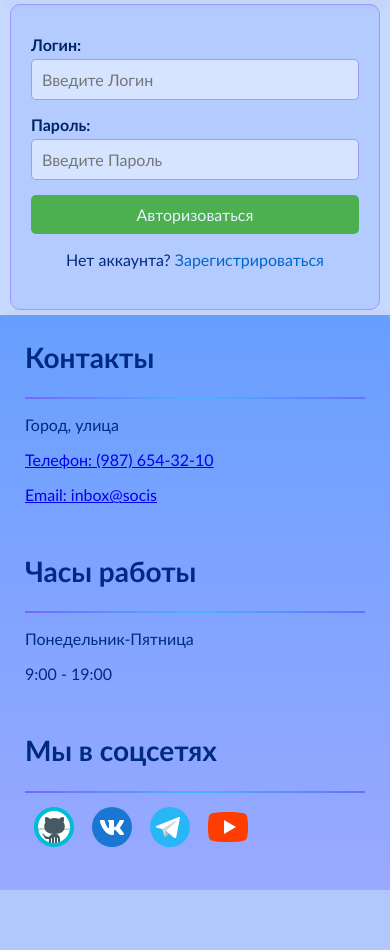
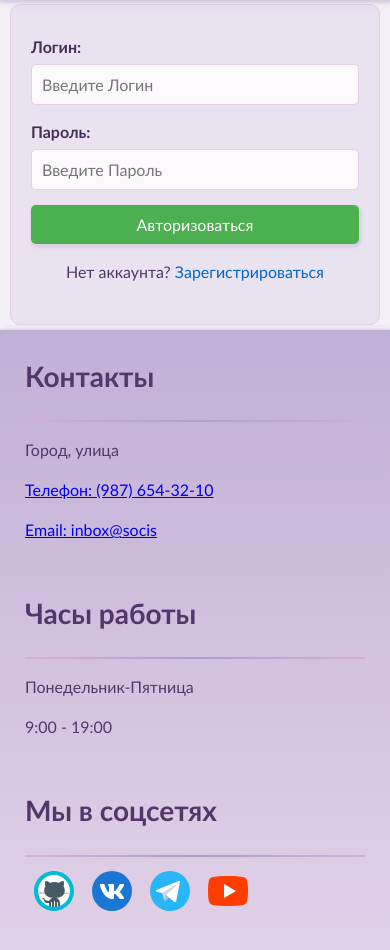
Before and after one commit to GIGABOZIK/SOCIS, a PHP site: page /account/login in a window 390 px wide; the page is wider, and only the part inside the window is pictured. Shown: the part 71-1021 px from the top of that part. Before the commit the page ends 961 px from the top of that part, so only its background shows below. Run offline with PHP 8.4, Linux system fonts and the light colour scheme.

Commit message:
simple restyle

```diff
--- a/src/apps/domains/socis.terabozik.tk/app/views/layouts/default.php
+++ b/src/apps/domains/socis.terabozik.tk/app/views/layouts/default.php
@@ -18,8 +18,12 @@
     <title><?php echo $titlePage . " · " . $titleBrand; ?></title>
 
     <!-- STYLES -->
-    <?php $addVersion = '?v=' . time(); ?>
-    <link rel="stylesheet" href="/public/styles/commonStyles.css<?php echo $addVersion; ?>">
+
+    <link rel="stylesheet" href="/public/styles/commonStyles.css">
+
+    <!-- <?php $addVersion = '?v=' . time(); ?> -->
+    <!-- <link rel="stylesheet" href="/public/styles/commonStyles.css<?php echo $addVersion; ?>"> -->
+
     <!-- <link rel="stylesheet" href="/public/styles/<?php echo $this->routeParams['controller'] . '.css' . $addVersion; ?>"> -->
 
     <!-- SCRIPTS -->
@@ -39,7 +43,7 @@
                 <p><a href="?user=2">user2</a></p> -->
             </float>
             <script>
-                let actPageAutoReload = 0;
+                let actPageAutoReload = 1;
                 let pageAutoReloadTimeSec = 5;
                 if (actPageAutoReload) {
                     setTimeout(function() { location.reload() }, 1000 * pageAutoReloadTimeSec);
--- a/src/apps/domains/socis.terabozik.tk/public/styles/base/_mixins.scss
+++ b/src/apps/domains/socis.terabozik.tk/public/styles/base/_mixins.scss
@@ -40,7 +40,9 @@
 }
 
 //> Shadow
-@mixin text-shadow($x-offset: 1px, $y-offset: 2px, $blur-radius: 3px, $color: $base-text-color) {
-    text-shadow: $x-offset $y-offset $blur-radius $color;
+@mixin text-shadow($x-offset: 1px, $y-offset: 2px, $blur: 3px, $color: $base-text-color) {
+    text-shadow: $x-offset $y-offset $blur $color;
 }
-//` @mixin box-shadow() {}
+@mixin box-shadow($x-offset: 1px, $y-offset: 2px, $blur: 3px, $spread: 4px, $color: $base-color) {
+    box-shadow: $x-offset $y-offset $blur $spread $color;
+}
--- a/src/apps/domains/socis.terabozik.tk/public/styles/base/_normalize.scss
+++ b/src/apps/domains/socis.terabozik.tk/public/styles/base/_normalize.scss
@@ -9,9 +9,16 @@
     //-_-//
 }
 
+html {
+    color-scheme: light dark;
+}
+
 body {
     margin: 0;
     background-color: $page-bg-color;
+    font-family: system-ui, -apple-system, BlinkMacSystemFont, 'Segoe UI', Roboto, Oxygen, Ubuntu, Cantarell, 'Open Sans', 'Helvetica Neue', sans-serif;
+    font-size: 1.125rem;
+    line-height: 1.5;
 }
 
 // html, body { height: 100%; }
@@ -53,10 +60,7 @@ h3 {
 
 button {
     //
-}
-
-a {
-    //
+    @include box-shadow($blur: 2px, $spread: 2px, $color: $base-color);
 }
 
 hr {
@@ -78,3 +82,11 @@ hr {
 // , color.adjust($base-color, $lightness: -10%, $hue: 15deg)
 // , color.adjust($base-color, $lightness: -20%, $hue: -15deg)
 // , color.adjust($base-color, $lightness: -10%, $hue: 15deg)
+
+
+img,
+svg,
+video {
+    max-width: 100%;
+    display: block;
+}
--- a/src/apps/domains/socis.terabozik.tk/public/styles/base/_variables.scss
+++ b/src/apps/domains/socis.terabozik.tk/public/styles/base/_variables.scss
@@ -3,7 +3,11 @@
 
 //:
 // $base-color-dark: #1c2635; //
-$base-color-light: #9abaff;
+$base-color-light: #9abaff; // orig
+// $base-color-light: #ecc8eb;
+// $base-color-light: #ecc8c8;
+// $base-color-light: #a1d0d1;
+$base-color-light: #ddd1e7;
 $base-color: $base-color-light;
 
 //: FONTS
@@ -25,9 +29,10 @@ $base-text-color: color.adjust($base-color, $lightness: -55%);
 $page-bg-color:     color.adjust($base-color, $lightness: 10%);
 
 //> scrollbar
-$scrollbar-wh: 3px;
+$scrollbar-wh: 5px;
 $scrollbar-track-bg-color:      color.adjust($base-color, $lightness: -5%);
-$scrollbar-thumb-bg-color:      color.adjust($base-color, $lightness: -20%);
+// $scrollbar-thumb-bg-color:      color.adjust($base-color, $lightness: -20%);
+$scrollbar-thumb-bg-color:      color.adjust($base-color, $lightness: -25%);
 $scrollbar-thumb-bg-color_h:    color.adjust($base-color, $lightness: -25%);
 $scrollbar-thumb-bg-color_a:    color.adjust($base-color, $lightness: -30%);
 $scrollbar-corner-bg-color:     color.adjust($base-color, $lightness: -20%);
@@ -40,7 +45,8 @@ $header-bg-color:   color.adjust($page-bg-color, $lightness: -10%, $alpha: -0.1,
 $header-height: 70px;
 //>> logo
 $logo-height: 50px;
-$logo-color:            color.adjust($base-color, $lightness: -15%);
+// $logo-color:            color.adjust($base-color, $lightness: -15%);
+$logo-color:            color.adjust($base-color, $lightness: -25%);
 //>> nav
 $h-nav-color:           color.adjust($base-color, $lightness: -15%);
 $h-nav-color_current:   color.adjust($h-nav-color, $lightness: -8%);
--- a/src/apps/domains/socis.terabozik.tk/public/styles/commonStyles.css
+++ b/src/apps/domains/socis.terabozik.tk/public/styles/commonStyles.css
@@ -16,9 +16,16 @@
   box-sizing: border-box;
 }
 
+html {
+  color-scheme: light dark;
+}
+
 body {
   margin: 0;
-  background-color: #cdddff;
+  background-color: #f6f3f8;
+  font-family: system-ui, -apple-system, BlinkMacSystemFont, "Segoe UI", Roboto, Oxygen, Ubuntu, Cantarell, "Open Sans", "Helvetica Neue", sans-serif;
+  font-size: 1.125rem;
+  line-height: 1.5;
 }
 
 .wrapper-1 {
@@ -33,7 +40,7 @@ p {
   font-family: "Trebuchet MS", "Candara", Calibri, Arial;
   font-size: 16px;
   font-weight: normal;
-  color: #002981;
+  color: #523769;
 }
 
 h1 {
@@ -50,7 +57,7 @@ h2 {
   font-family: "Trebuchet MS", "Candara", Calibri, Arial;
   font-size: 28px;
   font-weight: bolder;
-  color: #002981;
+  color: #523769;
 }
 
 h3 {
@@ -58,7 +65,11 @@ h3 {
   font-family: "Trebuchet MS", "Candara", Calibri, Arial;
   font-size: 24px;
   font-weight: bold;
-  color: #002981;
+  color: #523769;
+}
+
+button {
+  box-shadow: 1px 2px 2px 2px #ddd1e7;
 }
 
 hr {
@@ -66,36 +77,43 @@ hr {
   padding: 0;
   height: 2px;
   border: none;
-  background: linear-gradient(to right, transparent 50%, transparent 50%), linear-gradient(to right, #7667ff, #4eb2ff, #6771ff);
+  background: linear-gradient(to right, transparent 50%, transparent 50%), linear-gradient(to right, #d4afd6, #ac9fcd, #ceafd6);
   background-size: 16px 2px, 100% 2px;
+}
+
+img,
+svg,
+video {
+  max-width: 100%;
+  display: block;
 }
 
 ::-webkit-scrollbar {
   /* Весь скроллбар */
-  width: 3px;
-  height: 3px;
-  background: transparent;
+  width: 5px;
+  height: 5px;
 }
 
 ::-webkit-scrollbar-track {
   /* Трек скроллбара */
-  background: #81a9ff;
+  background: linear-gradient(45deg, rgb(57, 135, 212) 10%, #d1c0de, #f39548 90%);
 }
 
 ::-webkit-scrollbar-thumb {
   /* Ползунок */
-  border-radius: 3px;
-  background: #3474ff;
+  border-radius: 5px;
+  background: transparent;
+  box-shadow: 0px 0px 0px 100000vh #d1c0de;
 }
 
 ::-webkit-scrollbar-thumb:hover {
   /* Цвет бегунка при наведении на него курсора */
-  background: #1b63ff;
+  background: #9f7dbb;
 }
 
 ::-webkit-scrollbar-thumb:active {
   /* Цвет бегунка при нажатии */
-  background: #0151ff;
+  background: #936cb3;
 }
 
 ::-webkit-scrollbar-button {
@@ -107,7 +125,7 @@ hr {
 
 ::-webkit-scrollbar-corner {
   /* Уголок */
-  background: #3474ff;
+  background: #ab8ec4;
 }
 
 ::-webkit-resizer {
@@ -196,12 +215,43 @@ header {
   font-family: "Trebuchet MS", "Candara", Calibri, Arial;
   font-size: 14px;
   font-weight: 500;
-  text-shadow: 1px 2px 3px #4e86ff;
-  color: #003cbe;
+  text-shadow: 1px 2px 3px #9f7dbb;
+  color: #724c91;
 }
 
+@media (max-width: 1000px) {
+  .header-cont::after {
+    content: "";
+    background: url("https://upload.wikimedia.org/wikipedia/commons/thumb/b/b2/Hamburger_icon.svg/280px-Hamburger_icon.svg.png");
+    background-size: contain;
+    width: 50px;
+    height: 50px;
+    font-family: "Trebuchet MS", "Candara", Calibri, Arial;
+    font-size: 16px;
+    font-weight: 500;
+    text-shadow: 1px 2px 3px #9f7dbb;
+    color: #a484bf;
+  }
+  .header-cont .navigation {
+    flex-direction: column;
+    position: absolute;
+    top: 0;
+    right: 0;
+    padding: 10px 20px 10px 10px;
+    background-color: rgba(219, 209, 231, 0.9);
+    border-radius: 10px;
+    opacity: 0;
+    transition: 500ms all;
+    transform: translateY(-100%);
+  }
+  .header-cont:hover .navigation, .header-cont:active .navigation {
+    opacity: 1;
+    transform: translateY(0);
+  }
+}
 footer {
-  background: linear-gradient(to bottom, #679fff 0%, #9aa9ff 100%);
+  background: linear-gradient(to bottom, #c2afd6 0%, #e1d1e7 100%);
+  box-shadow: 1px 2px 2px 2px #c2afd6;
 }
 
 .footer-cont {
@@ -309,14 +359,14 @@ footer {
   border-radius: 0 10px 10px 0;
 }
 .slider .controls button:hover {
-  background-color: #b4cbff;
+  background-color: #e9e2f0;
 }
 .slider .controls button:active {
-  background-color: #6797ff;
+  background-color: #c4afd6;
 }
 
 main {
-  background-color: #c8d9ff;
+  background-color: #f3eff7;
 }
 
 .features {
@@ -373,8 +423,8 @@ form.account {
   max-width: 400px;
   margin: 5px auto;
   padding: 30px 20px;
-  background-color: #b4cbff;
-  border: 1px solid #9c9aff;
+  background-color: #e9e2f0;
+  border: 1px solid #e4d1e7;
   border-radius: 10px;
 }
 form.account label {
@@ -383,7 +433,7 @@ form.account label {
   font-family: "Trebuchet MS", "Candara", Calibri, Arial;
   font-size: 16px;
   font-weight: bold;
-  color: #002167;
+  color: #452e58;
 }
 form.account input[type=text],
 form.account input[type=email],
@@ -392,13 +442,13 @@ form.account input[type=password], form.account textarea {
   width: 100%;
   padding: 10px;
   margin-bottom: 15px;
-  border: 1px solid #9c9aff;
+  border: 1px solid #e4d1e7;
   border-radius: 5px;
-  background-color: #d7e4ff;
+  background-color: #fbf9fc;
   font-family: Calibri, Arial;
   font-size: 16px;
   font-weight: normal;
-  color: #002167;
+  color: #452e58;
 }
 form.account button[type=submit] {
   display: block;
@@ -413,7 +463,7 @@ form.account button[type=submit] {
   font-family: Calibri, Arial;
   font-size: 16px;
   font-weight: normal;
-  color: #e7f2ff;
+  color: white;
 }
 form.account button[type=submit]:hover {
   background-color: #449d48;
--- a/src/apps/domains/socis.terabozik.tk/public/styles/components/_component-footer.scss
+++ b/src/apps/domains/socis.terabozik.tk/public/styles/components/_component-footer.scss
@@ -5,7 +5,7 @@
 footer {
     // background-color: $footer-bg-color;
     background: linear-gradient(to bottom, $footer-bg-color 0%, color.adjust($base-color, $hue: 10deg) 100%);
-
+    @include box-shadow($blur: 2px, $spread: 2px, $color: $footer-bg-color);
 }
 
 .footer-cont {
--- a/src/apps/domains/socis.terabozik.tk/public/styles/components/_component-scrollbar.scss
+++ b/src/apps/domains/socis.terabozik.tk/public/styles/components/_component-scrollbar.scss
@@ -4,17 +4,22 @@
     /* Весь скроллбар */
     width: $scrollbar-wh;
     height: $scrollbar-wh;
-    background: transparent;
+    // background: transparent;
 }
 ::-webkit-scrollbar-track {
     /* Трек скроллбара */
-    background: $scrollbar-track-bg-color;
+    // background: $scrollbar-track-bg-color;
+    // background:  linear-gradient(45deg, $scrollbar-track-bg-color 10%, $scrollbar-thumb-bg-color, $scrollbar-track-bg-color 90%);
+    // background:  linear-gradient(45deg, $scrollbar-thumb-bg-color 10%, $scrollbar-track-bg-color, $scrollbar-thumb-bg-color 90%);
+    background:  linear-gradient(45deg, rgb(57, 135, 212) 10%, $scrollbar-track-bg-color, #f39548 90%);
 }
 ::-webkit-scrollbar-thumb {
     /* Ползунок */
     -webkit-border-radius: $scrollbar-wh;
     border-radius: $scrollbar-wh;
-    background: $scrollbar-thumb-bg-color;
+    // background: $scrollbar-thumb-bg-color;
+    background: transparent;
+    box-shadow: 0px 0px 0px 100000vh $scrollbar-track-bg-color;
 }
 ::-webkit-scrollbar-thumb:hover {
     /* Цвет бегунка при наведении на него курсора */
```
Also changed, not shown: other parts of src/apps/domains/socis.terabozik.tk/public/styles/commonStyles.css (+26 -25 lines), src/apps/domains/socis.terabozik.tk/public/styles/components/_component-header.scss (+34 -0 lines), 1 other file.
